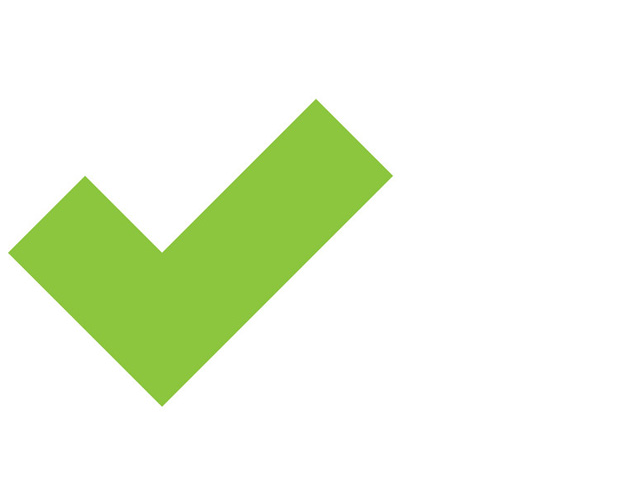
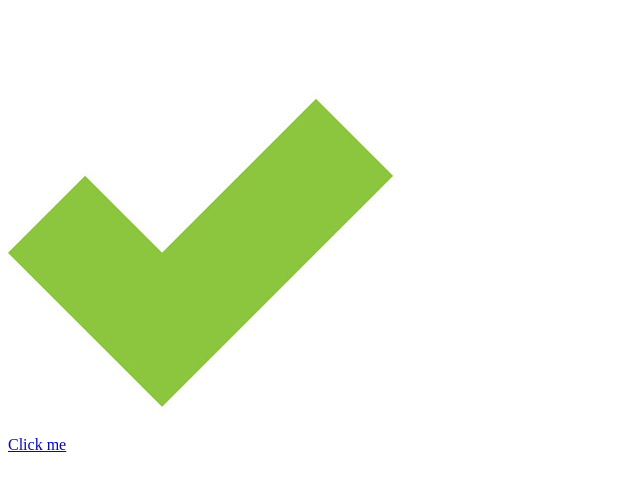
Before and after one commit to slugshead/test, a plain HTML site: page index.html in a window 1280 px wide. Shown: the part 48-536 px from the top of the page, without its empty margins (0-640 px from the left). Drawn offline with Linux system fonts and the light colour scheme.

Commit message:
Update index.html

```diff
--- a/index.html
+++ b/index.html
@@ -3,5 +3,7 @@
 <h1> This is a test </h1>
   <br />
   <img src="./img/Tick.jpg">
+  <br />
+  <a href="./second.html">Click me</a>
 </body>
 </html>
```
